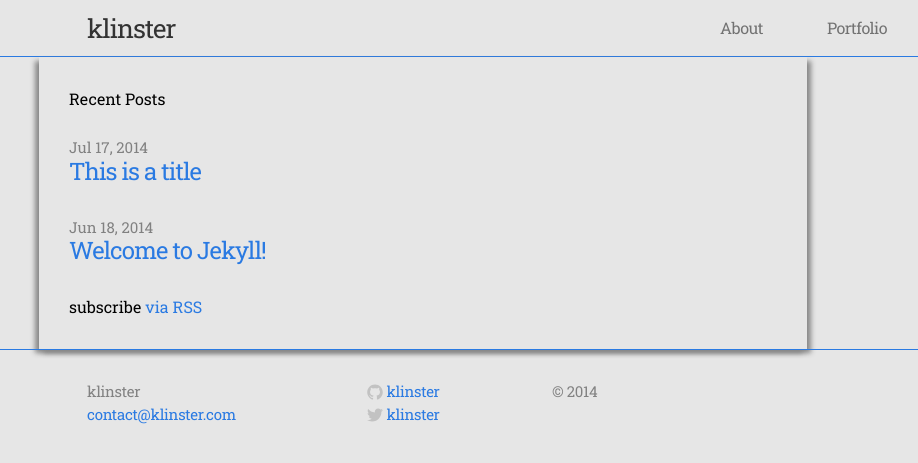
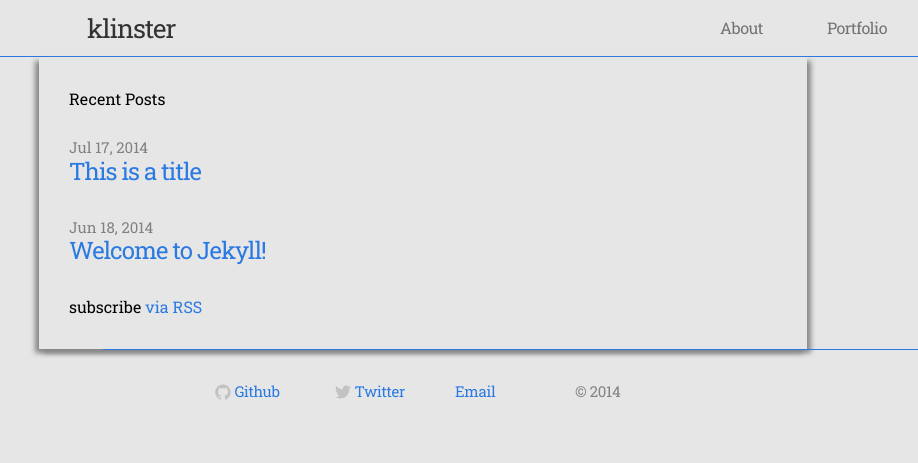
Before and after one commit to klinster/klinster.github.io, a Jekyll site: the page built from index.html, in a window 1280 px wide. Shown: the top 463 px of the page, without its empty margins (153-1071 px from the left). Built offline with Jekyll 4.4.1, drawn with Linux system fonts in a browser that asks for light colours; the list of posts is cut into pages by our own code.

Commit message:
Final edits for the day.

```diff
--- a/_config.yml
+++ b/_config.yml
@@ -3,7 +3,7 @@ title: klinster
 username: klinster
 email: contact@klinster.com
 description: ""
-baseurl: ""
+baseurl:
 url: "http://klinster.net"
 paginate: 5
 permalink: /blog/:title
--- a/_includes/footer.html
+++ b/_includes/footer.html
@@ -2,16 +2,7 @@
 
   <div class="wrap">
 
-    <!--<h2 class="footer-heading">{{ site.title }}</h2> -->
-
     <div class="footer-col-1 column">
-      <ul>
-        <li>{{ site.title }}</li>
-        <li><a href="mailto:{{ site.email }}">{{ site.email }}</a></li>
-      </ul>
-    </div>
-
-    <div class="footer-col-2 column">
       <ul>
         <li>
           <a href="https://github.com/{{ site.username }}">
@@ -29,9 +20,14 @@
                 c0,0.208,0.14,0.449,0.534,0.373c3.081-1.028,5.302-3.935,5.302-7.362C15.76,3.906,12.285,0.431,7.999,0.431z"/>
               </svg>
             </span>
-            <span class="username">{{ site.username }}</span>
+            <span class="username">Github</span>
           </a>
         </li>
+      </ul>
+    </div>
+
+    <div class="footer-col-2 column">
+      <ul>
         <li>
           <a href="https://twitter.com/{{ site.username }}">
             <span class="icon twitter">
@@ -46,16 +42,22 @@
                 c6.015,0,9.304-4.983,9.304-9.304c0-0.142-0.003-0.283-0.009-0.423C14.976,4.29,15.531,3.714,15.969,3.058z"/>
               </svg>
             </span>
-            <span class="username">{{ site.username }}</span>
+            <span class="username">Twitter</span>
           </a>
         </li>
       </ul>
     </div>
 
     <div class="footer-col-3 column">
-      <p class="text">© 2014</p>
+      <ul>
+        <li><a href="mailto:{{ site.email }}">Email</a></li>
+      </ul>
     </div>
 
+    <div class="footer-col-4 column">
+      <ul>
+        <li>© 2014</li>
+      </ul>
   </div>
 
 </footer>
--- a/css/main.css
+++ b/css/main.css
@@ -76,6 +76,7 @@ a:visited { color: #205caa; }
 .site-footer {
   border-top: 1px solid #2a7ae2;
   padding: 30px 0;
+  margin-left: 20%;
 }
 
 .footer-heading {
@@ -85,30 +86,41 @@ a:visited { color: #205caa; }
   margin-bottom: 15px;
 }
 
-.site-footer .column { float: left; margin-bottom: 15px; }
+.site-footer .column {
+  float:left; margin-bottom: 15px;
+}
 
 .footer-col-1 {
-  width: 270px; /*fallback*/
-  width: -webkit-calc(35% - 10px);
-  width: -moz-calc(35% - 10px);
-  width: -o-calc(35% - 10px);
-  width: calc(35% - 10px);
+  width: 125px; /*fallback*/
+  width: -webkit-calc(15% - 10px);
+  width: -moz-calc(15% - 10px);
+  width: -o-calc(15% - 10px);
+  width: calc(15% - 10px);
   margin-right: 10px
 }
 .footer-col-2 {
-  width: 175px; /*fallback*/
-  width: -webkit-calc(23.125% - 10px);
-  width: -moz-calc(23.125% - 10px);
-  width: -o-calc(23.125% - 10px);
-  width: calc(23.125% - 10px);
+  width: 150px; /*fallback*/
+  width: -webkit-calc(15% - 10px);
+  width: -moz-calc(15% - 10px);
+  width: -o-calc(15% - 10px);
+  width: calc(15% - 10px);
   margin-right: 10px
 }
 .footer-col-3 {
-  width: 335px; /*fallback*/
-  width: -webkit-calc(41.875%);
-  width: -moz-calc(41.875%);
-  width: -o-calc(41.875%);
-  width: calc(41.875%);
+  width: 275px; /*fallback*/
+  width: -webkit-calc(15% - 10px);
+  width: -moz-calc(15% - 10px);
+  width: -o-calc(15% - 10px);
+  width: calc(15% - 10px);
+  margin-right: 10px;
+}
+
+.footer-col-4 {
+  width: 300px; /*fallback*/
+  width: -webkit-calc(15% - 10px);
+  width: -moz-calc(15% - 10px);
+  width: -o-calc(15% - 10px);
+  width: calc(15% - 10px);
 }
 
 .site-footer ul { list-style: none; }
@@ -340,6 +352,19 @@ a:visited { color: #205caa; }
     margin-right: 0;
   }
 
+  .footer-col-3{ width: 50%;}
+
+  .footer-col-4 {
+    width: 45%; /*fallback*/
+    width: -webkit-calc(50% - 10px);
+    width: -moz-calc(50% - 10px);
+    width: -o-calc(50% - 10px);
+    width: calc(50% - 10px);
+    margin-right: 0;
+  }
+
+}
+/*
   .site-footer .column.footer-col-3 {
     width: auto;
     float: none;
@@ -347,7 +372,7 @@ a:visited { color: #205caa; }
   }
 
 }
-
+*/
 @media screen and (max-width: 600px) {
 
   .wrap { padding: 0 12px; }
@@ -356,7 +381,7 @@ a:visited { color: #205caa; }
     position: fixed;
     z-index: 10;
     top: 14px; right: 8px;
-    background-color: white;
+    background-color: #E6E6E6;
     -webkit-border-radius: 5px;
     -moz-border-radius: 5px;
     border-radius: 5px;
--- a/index.html
+++ b/index.html
@@ -5,8 +5,9 @@ layout: default
 <div class="home">
 
   <h1>Recent Posts</h1>
+<ul class="posts">
+  {% for about in site.about%}
 
-  {% for about in site.about%}
   {% endfor %}
 
   <ul class="posts">
```
Also changed, not shown: about.md (+1 -1 lines).
